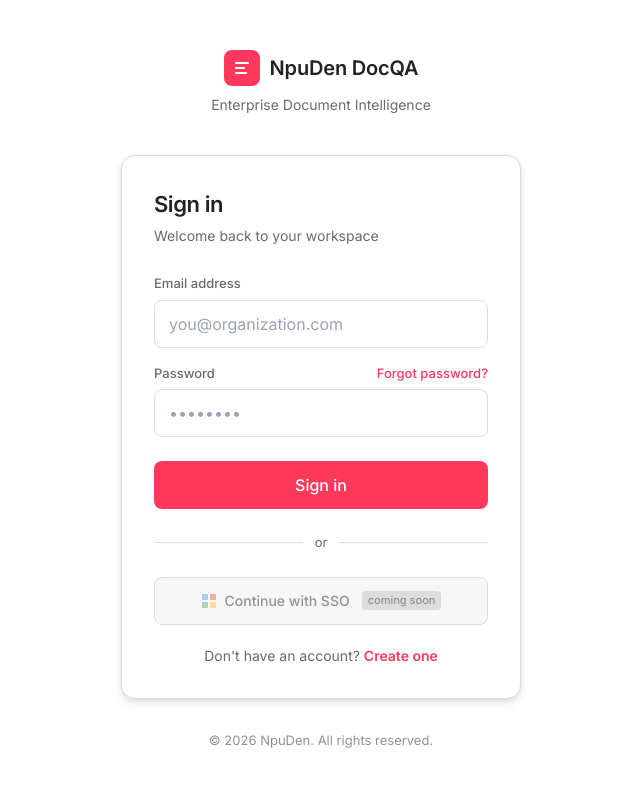
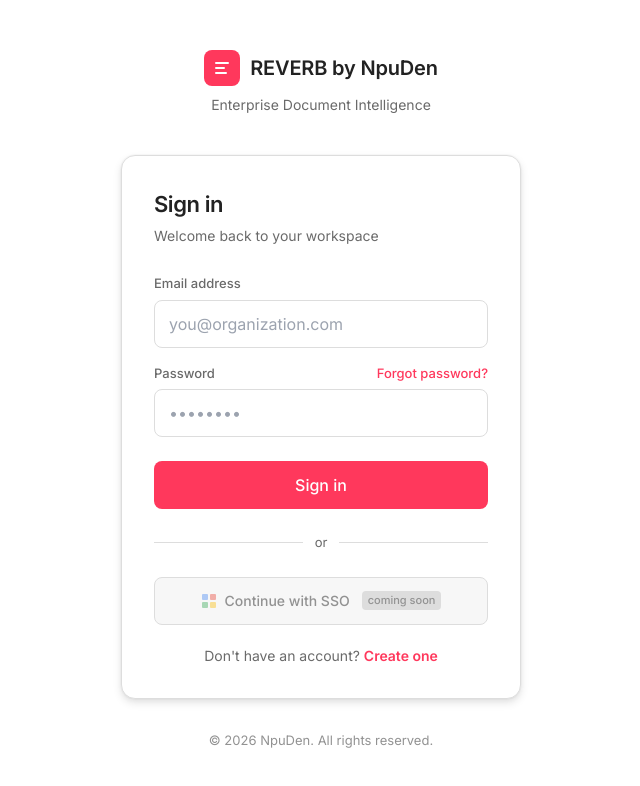
Before and after one commit to Tapudp/docqa, a Next.js app in the folder frontend/: page /login in a window 1280 px wide. Shown: the top 786 px of the page, without its empty margins (319-959 px from the left). Built offline with nearby package versions, Linux system fonts and the light colour scheme; no server answers.

Commit message:
rename: "REVERB"

```diff
--- a/frontend/app/(app)/settings/page.tsx
+++ b/frontend/app/(app)/settings/page.tsx
@@ -135,14 +135,14 @@ function LLMSection() {
 
   if (!config) return (
     <section>
-      <SectionHeader title="LLM Configuration" subtitle="Configure which language model DocQA uses to answer questions." />
+      <SectionHeader title="LLM Configuration" subtitle="Configure which language model REVERB uses to answer questions." />
       <p style={{ fontSize: "13px", color: "var(--airbnb-muted)" }}>{error ?? "Loading…"}</p>
     </section>
   );
 
   return (
     <section>
-      <SectionHeader title="LLM Configuration" subtitle="Configure which language model DocQA uses. Changes take effect immediately — no restart needed." />
+      <SectionHeader title="LLM Configuration" subtitle="Configure which language model REVERB uses. Changes take effect immediately — no restart needed." />
       <div style={{ display: "grid", gap: "20px", maxWidth: "540px" }}>
         <Field label="Provider">
           <select value={config.provider} onChange={(e) => setConfig({ ...config, provider: e.target.value })} style={selectStyle}>
--- a/frontend/app/(app)/workspace/page.tsx
+++ b/frontend/app/(app)/workspace/page.tsx
@@ -213,7 +213,7 @@ export default function WorkspacePage() {
             </svg>
           </div>
           <span style={{ fontSize: "14px", fontWeight: 700, color: "var(--airbnb-ink)", letterSpacing: "-0.2px" }}>
-            NpuDen DocQA
+            REVERB by NpuDen
           </span>
         </div>
 
--- a/frontend/app/layout.tsx
+++ b/frontend/app/layout.tsx
@@ -9,7 +9,7 @@ const inter = Inter({
 });
 
 export const metadata: Metadata = {
-  title: "NpuDen DocQA",
+  title: "REVERB by NpuDen",
   description: "Enterprise Document Intelligence — ask any question, get the exact answer with page citations.",
 };
 
--- a/frontend/app/login/page.tsx
+++ b/frontend/app/login/page.tsx
@@ -76,7 +76,7 @@ export default function LoginPage() {
             </svg>
           </div>
           <span style={{ fontSize: "20px", fontWeight: 600, color: "var(--airbnb-ink)", letterSpacing: "-0.18px" }}>
-            NpuDen DocQA
+            REVERB by NpuDen
           </span>
         </div>
         <p style={{ marginTop: "8px", fontSize: "14px", color: "var(--airbnb-muted)" }}>
@@ -101,7 +101,7 @@ export default function LoginPage() {
           {mode === "login" ? "Sign in" : "Create account"}
         </h1>
         <p style={{ fontSize: "14px", color: "var(--airbnb-muted)", marginBottom: "28px" }}>
-          {mode === "login" ? "Welcome back to your workspace" : "Get started with NpuDen DocQA"}
+          {mode === "login" ? "Welcome back to your workspace" : "Get started with REVERB by NpuDen"}
         </p>
 
         <form onSubmit={handleSubmit} style={{ display: "flex", flexDirection: "column", gap: "16px" }}>
--- a/frontend/components/chat/ChatMessage.tsx
+++ b/frontend/components/chat/ChatMessage.tsx
@@ -412,7 +412,7 @@ export default function ChatMessage({ message, isStreaming }: Props) {
 
         {!isStreaming && (
           <p style={{ fontSize: "11px", color: "var(--airbnb-muted-soft)", marginTop: "4px", paddingLeft: "4px" }}>
-            DocQA · {formatTime(message.created_at)}
+            REVERB · {formatTime(message.created_at)}
           </p>
         )}
       </div>
```
Also changed, not shown: 1 other file (tests, documents, lock files or other folders).
